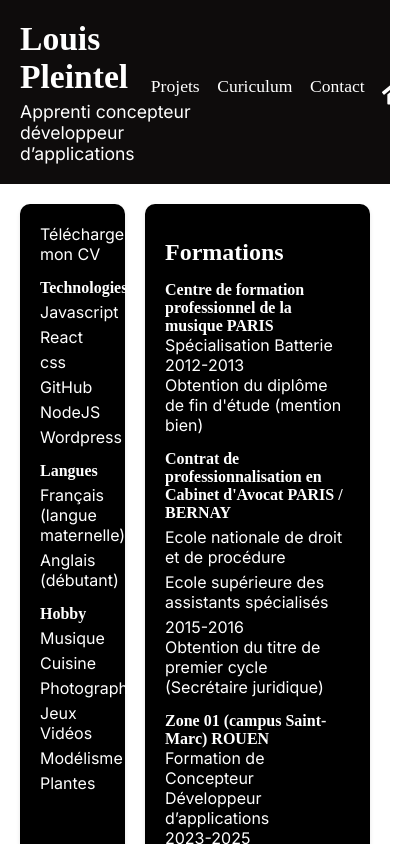
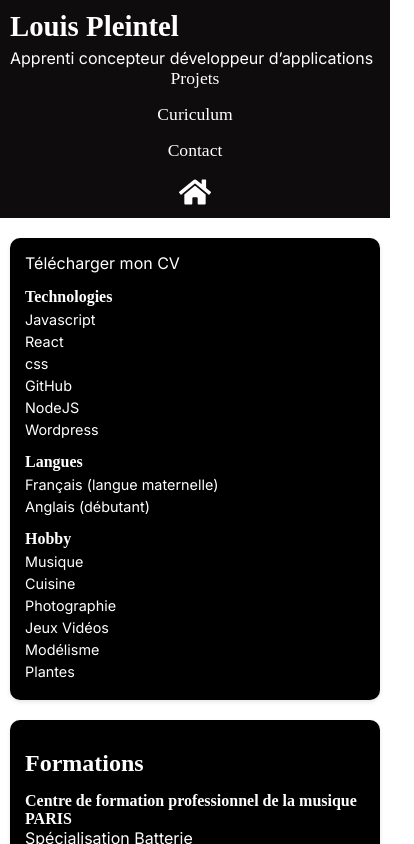
Before and after one commit to Auguste-byte/Portfolio, a React (Vite) app: page /curiculum in a window 390 px wide. Shown: the top 844 px of the page, 414 px wide, since content can reach past the window. Built offline with nearby package versions, Linux system fonts and the light colour scheme; a web font is replaced by a local one.

Commit message:
Responsive

```diff
--- a/src/components/Header/Header.css
+++ b/src/components/Header/Header.css
@@ -1,20 +1,13 @@
 @import url('https://fonts.googleapis.com/css2?family=Inter:ital,opsz,wght@0,14..32,100..900;1,14..32,100..900&display=swap');
 @import url('https://fonts.googleapis.com/css2?family=Boldonse&family=Poppins:ital,wght@0,100;0,200;0,300;0,400;0,500;0,600;0,700;0,800;0,900;1,100;1,200;1,300;1,400;1,500;1,600;1,700;1,800;1,900&display=swap');
 
-/* #db345c */
-
-/* Réinitialise les marges et le padding par défaut pour tout le document */
 * {
     margin: 0;
     padding: 0;
-    box-sizing: border-box; /* Cela garantit que padding et border n'affectent pas la largeur totale des éléments */
+    box-sizing: border-box;
 }
 
-/* Styles généraux pour l'en-tête */
 .header {
-    /* border: 2px solid rgba(255, 255, 255, 0.5);
-    box-shadow: 0 2px 4px rgba(0, 0, 0, 0.1);
-    background-color: rgba(76, 76, 80, 0.5);   */
     display: flex;
     justify-content: space-between;
     align-items: center;
@@ -22,35 +15,24 @@
     width: 100%;
     position: relative;
     background-color: #0e0c0c;
-
-
+    flex-wrap: wrap;
 }
 
-
-
-
-/* Style pour la section utilisateur à gauche */
 .user {
     display: flex;
-    flex-direction: column; /* Colonne pour afficher prénom, nom et carrière les uns sous les autres */
-    align-items: flex-start; /* Aligne à gauche */
-    gap: 5px; /* Espacement entre chaque ligne */
+    flex-direction: column;
+    align-items: flex-start;
+    gap: 5px;
     width: 50%;
-
-
 }
 
-/* Style pour la section des liens de navigation à droite */
 .nav-links {
     display: flex;
     justify-content: center;
-    gap: 10%; /* Espacement entre les liens */
+    gap: 10%;
     width: 50%;
-
 }
 
-
-/* Style pour chaque ligne d'information de l'utilisateur */
 .user .header-name {
     font-size: 2.1rem;
     font-family: "Boldonse";
@@ -64,38 +46,57 @@
     color: white;
 }
 
-
-
-/* Style pour chaque lien de navigation */
-.nav-links .projects-link,
-.nav-links .curiculum-link,
-.nav-links .contact-link {
+.nav-links a {
+    text-decoration: none;
     font-size: 1.1rem;
     font-family: "Boldonse";
+    font-weight: 500;
     color: white;
+    transition: all 0.3s ease;
 }
 
-.nav-links a {
-    text-decoration: none;
-    color: #0e0c0c;; /* Bleu initial pour les liens */
-    font-weight: 500;
-    transition: all 0.3s ease; /* Transition fluide */
-    color: white;
+.nav-links a:hover {
+    color: #FFFFFF;
+    text-shadow: 0 0 5px #FFFFFF, 0 0 10px #FFFFFF, 0 0 20px #FFFFFF, 0 0 40px #FFFFFF, 0 0 80px #FFFFFF, 0 0 90px #FFFFFF;
+    transform: scale(1.1);
 }
 
-/* Effet néon lors du survol */
-.nav-links a:hover {
-    color: FFFFFF; /* Couleur rose néon pour le texte */
-    text-shadow: 0 0 5px #FFFFFF, 0 0 10px #FFFFFF, 0 0 20px #FFFFFF, 0 0 40px #FFFFFF, 0 0 80px #FFFFFF, 0 0 90px #FFFFFF; /* Ombre du texte pour simuler le néon */
-    transform: scale(1.1); /* Légère mise en valeur en agrandissant le texte */
-}
-
-.home-image{
+.home-image, .linkedin-image {
     width: 20px;
     height: auto;
 }
 
-.linkedin-image{
-    width: 20px;
-    height: auto;
+/* Responsive Design */
+@media screen and (max-width: 992px) {
+    .header {
+        flex-direction: column;
+        align-items: center;
+    }
+
+    .user, .nav-links {
+        width: 100%;
+        text-align: center;
+    }
 }
+
+@media screen and (max-width: 768px) {
+    .nav-links {
+        flex-direction: column;
+        gap: 15px;
+        align-items: center;
+    }
+}
+
+@media screen and (max-width: 576px) {
+    .header {
+        padding: 10px;
+    }
+
+    .user .header-name {
+        font-size: 1.8rem;
+    }
+
+    .user .header-career {
+        font-size: 1rem;
+    }
+}
--- a/src/pages/contact/Contact.css
+++ b/src/pages/contact/Contact.css
@@ -1,19 +1,20 @@
 @import url('https://fonts.googleapis.com/css2?family=Inter:ital,opsz,wght@0,14..32,100..900;1,14..32,100..900&display=swap');
 @import url('https://fonts.googleapis.com/css2?family=Boldonse&family=Poppins:ital,wght@0,100;0,200;0,300;0,400;0,500;0,600;0,700;0,800;0,900;1,100;1,200;1,300;1,400;1,500;1,600;1,700;1,800;1,900&display=swap');
 
-*{
+* {
     margin: 0;
     padding: 0;
+    box-sizing: border-box;
 }
 
 .contact-container {
     display: flex;
     justify-content: space-between;
     padding: 20px;
+    flex-wrap: wrap;
+}
 
-  }
-
-.left-elements{
+.left-elements {
     width: 25%;
     margin-right: 20px;
     padding: 20px;
@@ -25,12 +26,12 @@
     color: white;
 }
 
-.right-elements{
-    width: 65%; /* La largeur totale de la section droite */
+.right-elements {
+    width: 65%;
     display: flex;
-    justify-content: center; /* Centre horizontalement */
+    justify-content: center;
     align-items: center;
-    gap: 20px; /* Espace entre les deux composants */
+    gap: 20px;
     font-family: "Inter";
     box-shadow: 0 2px 4px rgba(0, 0, 0, 0.1);
     background-color: black;
@@ -39,33 +40,62 @@
     color: white;
 }
 
-
 .adress, .adress-media {
     padding: 10px;
     margin-bottom: 30px;
 }
 
-.social-media{
-    display: flex;
-    justify-content: space-between;
-    flex-direction: column;
-}
-
-.map {
-    width: 100%;
-    height: auto; /* Ajuste la hauteur selon ton besoin */
-    color: black;
-  }
-
-
-.leaflet-container {
-    width: 100%;
-    height: 100%;
-  }
-
-  .social-media {
+.social-media {
     display: flex;
     flex-direction: row;
     gap: 25%;
     justify-content: center;
-  }
+}
+
+.map, .leaflet-container {
+    width: 100%;
+    height: 75vh;
+}
+
+/* Responsive Design */
+@media screen and (max-width: 992px) {
+    .contact-container {
+        flex-direction: column;
+        align-items: center;
+    }
+
+    .left-elements, .right-elements {
+        width: 90%;
+        margin: 10px 0;
+    }
+
+    .social-media {
+        gap: 10%;
+    }
+}
+
+@media screen and (max-width: 768px) {
+    .left-elements, .right-elements {
+        width: 100%;
+    }
+
+    .right-elements {
+        flex-direction: column;
+    }
+}
+
+@media screen and (max-width: 576px) {
+    .contact-container {
+        padding: 10px;
+    }
+
+    .left-elements, .right-elements {
+        padding: 15px;
+    }
+
+    .social-media {
+        flex-direction: column;
+        gap: 15px;
+        align-items: center;
+    }
+}
--- a/src/pages/curiculum/Curiculum.css
+++ b/src/pages/curiculum/Curiculum.css
@@ -4,13 +4,13 @@
     display: flex;
     justify-content: space-between;
     padding: 20px;
+    flex-wrap: wrap;
 }
 
 .left-components {
     width: 30%;
     margin-right: 20px;
     padding: 20px;
-
     border-radius: 10px;
     box-shadow: 0 2px 4px rgba(0, 0, 0, 0.1);
     background-color: black;
@@ -21,14 +21,13 @@
 .right-components {
     width: 65%;
     display: flex;
-    flex-direction: column; /* Alignement en colonne */
-    gap: 20px; /* Espace entre les deux composants */
+    flex-direction: column;
+    gap: 20px;
     font-family: "Inter";
     color: white;
 }
 
 .right-components > div {
-
     box-shadow: 0 2px 4px rgba(0, 0, 0, 0.1);
     background-color: black;
     border-radius: 10px;
@@ -39,10 +38,9 @@
     flex: 1;
 }
 
-
 /* Styles pour les titres */
 h2 {
-    font-size: 1.0rem;
+    font-size: 1rem;
     margin-top: 15px;
     font-family: "Boldonse";
     color: white;
@@ -58,12 +56,41 @@
 ul {
     list-style-type: none;
     padding-left: 0;
-    font-size: 1.0;
+    font-size: 1rem;
     color: white;
 }
 
 li {
     margin: 5px 0;
-    font-size: 0.5;
+    font-size: 0.9rem;
     color: white;
 }
+
+/* Responsive Design */
+@media screen and (max-width: 992px) {
+    .curiculum-container {
+        flex-direction: column;
+        align-items: center;
+    }
+
+    .left-components, .right-components {
+        width: 90%;
+        margin: 10px 0;
+    }
+}
+
+@media screen and (max-width: 768px) {
+    .left-components, .right-components {
+        width: 100%;
+    }
+}
+
+@media screen and (max-width: 576px) {
+    .curiculum-container {
+        padding: 10px;
+    }
+
+    .left-components, .right-components > div {
+        padding: 15px;
+    }
+}
--- a/src/pages/home/Home.css
+++ b/src/pages/home/Home.css
@@ -1,6 +1,5 @@
 @import url('https://fonts.googleapis.com/css2?family=Inter:ital,opsz,wght@0,14..32,100..900;1,14..32,100..900&display=swap');
 @import url('https://fonts.googleapis.com/css2?family=Boldonse&family=Poppins:ital,wght@0,100;0,200;0,300;0,400;0,500;0,600;0,700;0,800;0,900;1,100;1,200;1,300;1,400;1,500;1,600;1,700;1,800;1,900&display=swap');
-
 
 .story-container {
     display: flex;
@@ -13,7 +12,7 @@
 
 .story-slider {
     display: flex;
-    transition: transform 0.5s ease-in-out; /* Animation fluide */
+    transition: transform 0.5s ease-in-out;
     flex-grow: 1;
 }
 
@@ -21,30 +20,27 @@
     min-width: 100%;
     display: flex;
     flex-direction: column;
-    align-items: center; /* Centre le contenu horizontalement */
-    justify-content: center; /* Centre tout le contenu verticalement */
+    align-items: center;
+    justify-content: center;
     padding: 20px;
     position: relative;
     flex-grow: 1;
-
-
 }
 
 .story-plan h2 {
-    text-align: center; /* Centre le texte horizontalement */
-    margin-top: 40px; /* Ajoute un léger décalage vers le bas */
+    text-align: center;
+    margin-top: 40px;
     font-family: "Boldonse";
     color: black;
 }
 
 .story-plan p {
-    flex-grow: 1; /* Permet au paragraphe de se centrer verticalement */
+    flex-grow: 1;
     display: flex;
     align-items: center;
     font-family: "Inter";
     color: black;
 }
-
 
 .c button {
     display: inline;
@@ -66,3 +62,44 @@
     cursor: pointer;
     z-index: 2;
 }
+
+/* Responsive Design */
+@media screen and (max-width: 992px) {
+    .story-container {
+        flex-direction: column;
+        height: auto;
+    }
+}
+
+@media screen and (max-width: 768px) {
+    .story-plan {
+        padding: 15px;
+    }
+
+    .story-plan h2 {
+        font-size: 1.2rem;
+    }
+
+    .story-plan p {
+        font-size: 1rem;
+    }
+
+    .c button, .story-navigation {
+        font-size: 20px;
+    }
+}
+
+@media screen and (max-width: 576px) {
+    .story-container {
+        padding: 10px;
+    }
+
+    .story-plan h2 {
+        font-size: 1rem;
+        margin-top: 20px;
+    }
+
+    .story-plan p {
+        font-size: 0.9rem;
+    }
+}
```
Lines whose indentation alone changed are shown as unchanged.
